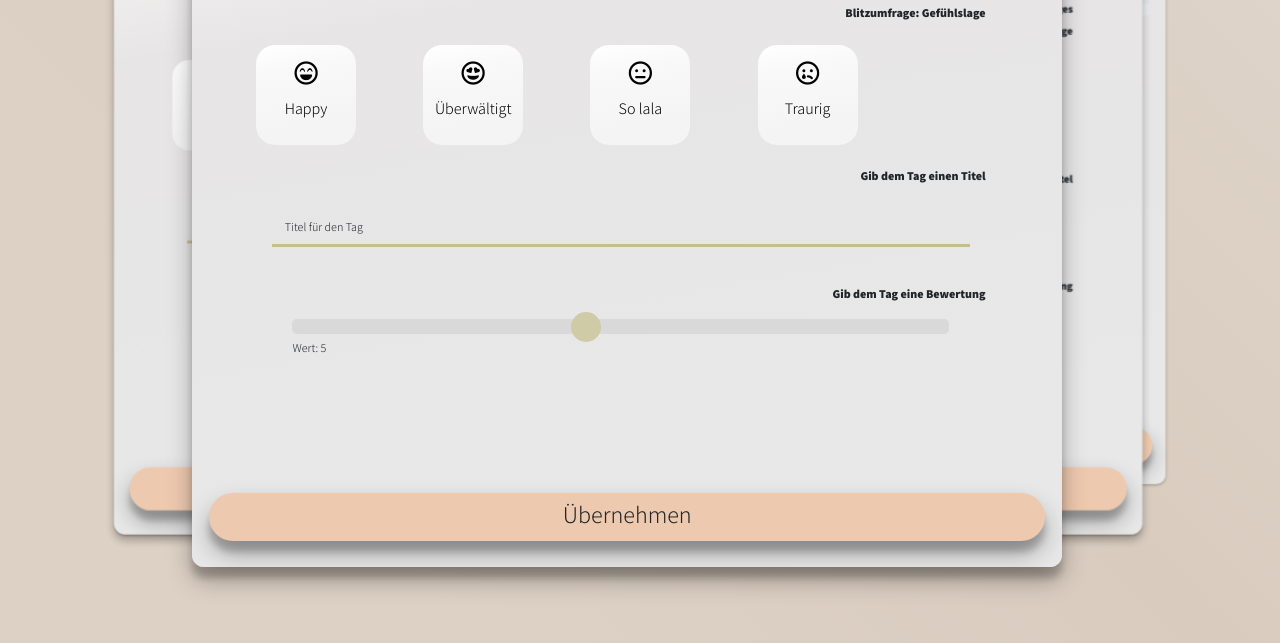
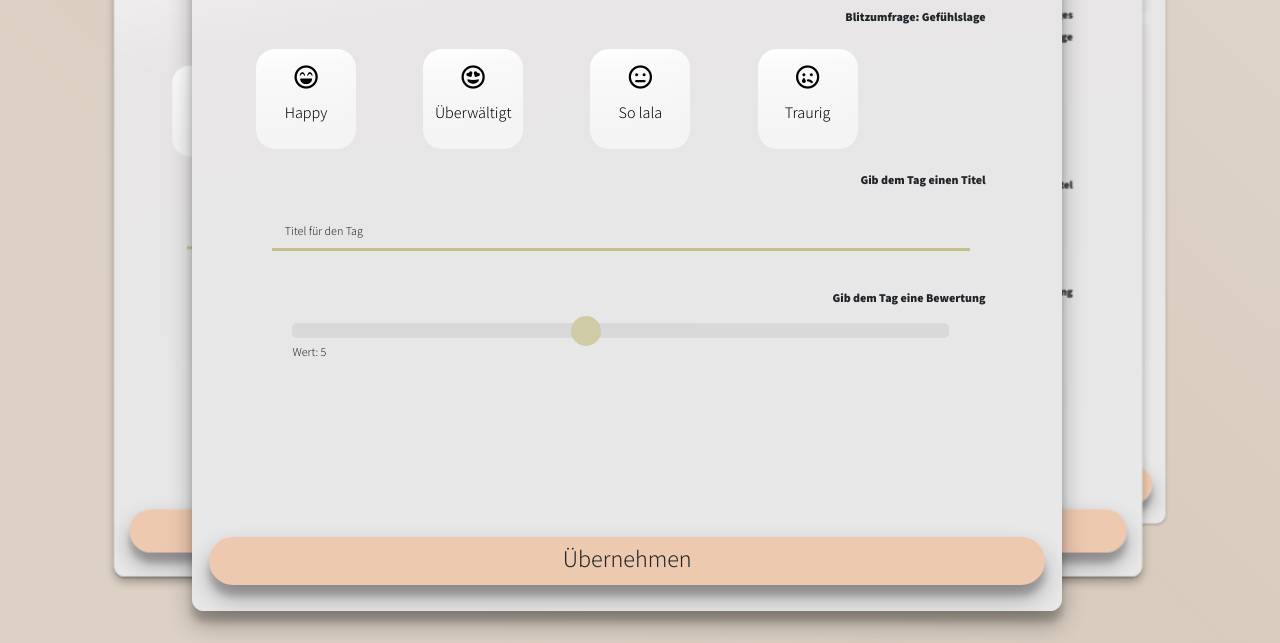
Before and after one commit to danielschoenfeld/journey_usa, a website: page public/slides.html in a window 1280 px wide. Shown: the part 157-800 px from the top of the page. Drawn offline with nearby package versions, Linux system fonts and the light colour scheme; no server answers.

Commit message:
slides size adjusted

```diff
--- a/public/css/slides_style.css
+++ b/public/css/slides_style.css
@@ -18,7 +18,7 @@ background: linear-gradient(225deg, rgba(223,213,202,1) 0%, rgba(217,204,191,1)
     background-repeat: no-repeat;
     background-size: cover;
     height: 100vh;
-    padding-top: 0.5vh;
+    padding-top: 1vh;
 }
 
 
@@ -27,7 +27,7 @@ background: linear-gradient(225deg, rgba(223,213,202,1) 0%, rgba(217,204,191,1)
 }
 
 #slider {
-  height: 90vh;
+  height: 95vh;
   position: relative;
   perspective: 1000px;
   transform-style: preserve-3d;
@@ -38,7 +38,7 @@ background: linear-gradient(225deg, rgba(223,213,202,1) 0%, rgba(217,204,191,1)
     margin-right: 0;
   width: 68vw;
   max-width: 1000px;
-  height: 90vh;
+  height: 95vh;
   border-radius: 1.5vh;
   position: absolute;
   left: 0; right: 0;
```
